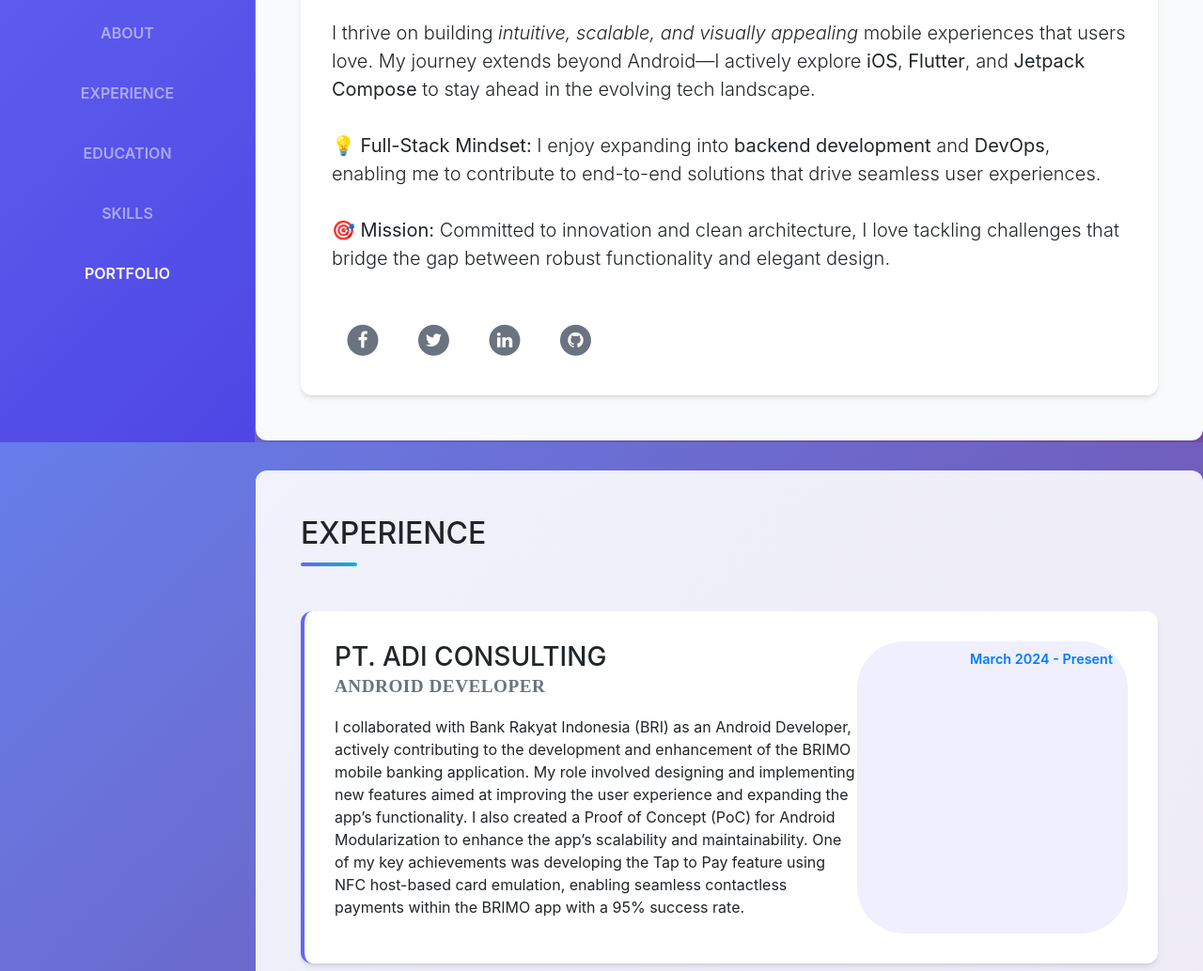
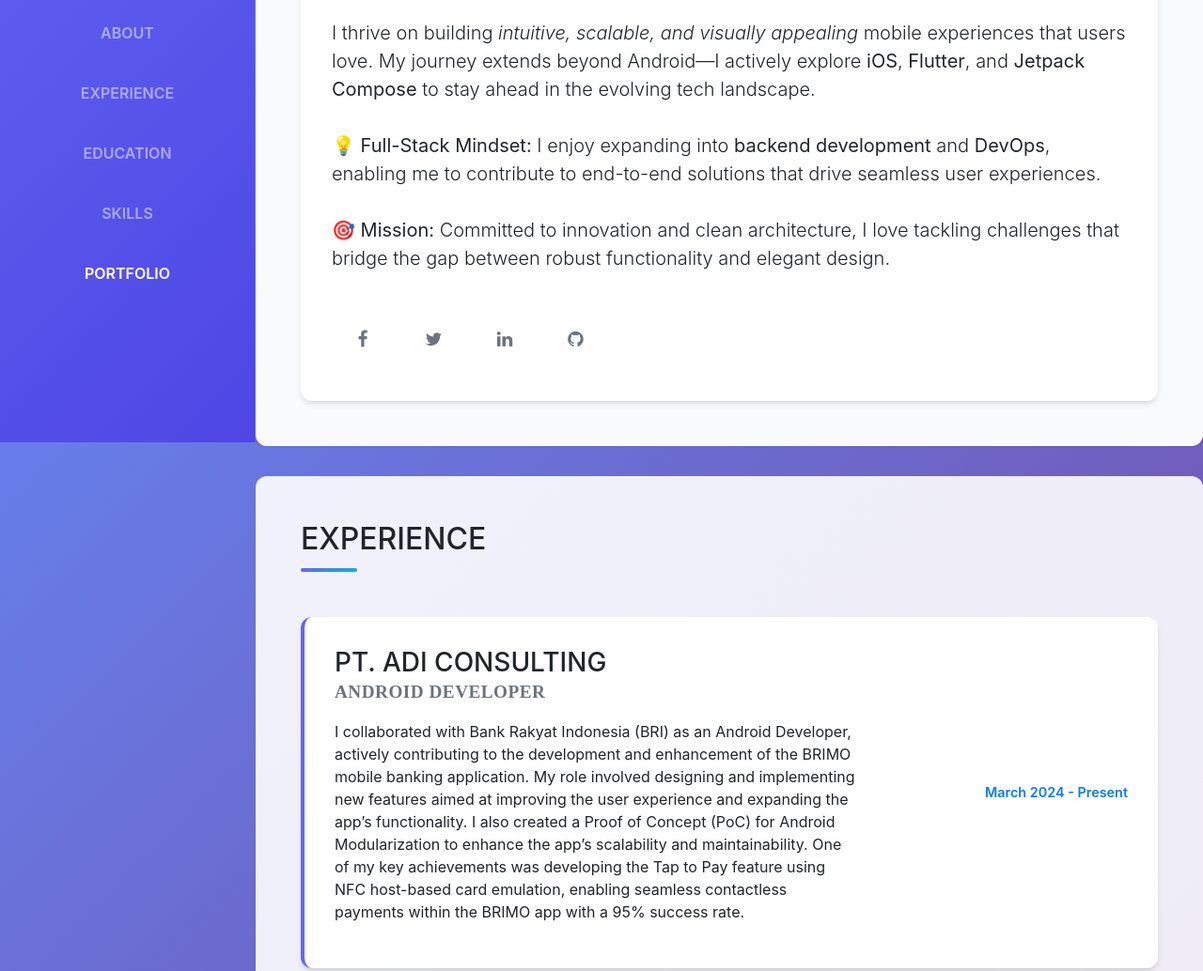
Before and after one commit to bayazidsustami/bayazidsustami.github.io, a website with bundled scripts: page index.html in a window 1280 px wide. Shown: the part 329-1363 px from the top of the page at 94% size. Built offline with nearby package versions, Linux system fonts and the light colour scheme; a web font is replaced by a local one.

Commit message:
feat: enhance social icons styling and layout for improved user interaction

```diff
--- a/css/resume.css
+++ b/css/resume.css
@@ -161,6 +161,58 @@
   font-size: 1.2rem;
 }
 
+/* Fix for fa-stack icons in social links */
+.list-social-icons a .fa-stack {
+  width: 100%;
+  height: 100%;
+  display: flex;
+  align-items: center;
+  justify-content: center;
+}
+
+.list-social-icons a .fa-stack .fa-circle {
+  color: rgba(255, 255, 255, 0.2);
+  transition: var(--transition);
+}
+
+.list-social-icons a .fa-stack .fa-inverse {
+  color: var(--text-secondary);
+  transition: var(--transition);
+}
+
+.list-social-icons a:hover .fa-stack .fa-circle {
+  color: var(--primary-color);
+}
+
+.list-social-icons a:hover .fa-stack .fa-inverse {
+  color: white;
+}
+
+/* Alternative simple icon style - uncomment if you prefer simpler icons */
+/*
+.list-social-icons a {
+  color: var(--text-secondary);
+  transition: var(--transition);
+  display: inline-flex;
+  align-items: center;
+  justify-content: center;
+  width: 50px;
+  height: 50px;
+  border-radius: 50%;
+  background: rgba(255, 255, 255, 0.1);
+  backdrop-filter: blur(10px);
+  margin: 0 0.5rem;
+  font-size: 1.5rem;
+}
+
+.list-social-icons a:hover {
+  color: white;
+  background: var(--primary-color);
+  transform: translateY(-2px);
+  box-shadow: var(--shadow-lg);
+}
+*/
+
 /* Skills Icons */
 .list-icons {
   font-size: 4rem;
@@ -206,11 +258,17 @@
   min-width: none;
   color: var(--primary-color);
   font-weight: 600;
-  background: rgba(99, 102, 241, 0.1);
-  padding: 0.5rem 1rem;
-  border-radius: 50px;
-  display: inline-block;
   font-size: 0.9rem;
+  display: flex;
+  align-items: center;
+  justify-content: center;
+}
+
+section.resume-section .resume-item .resume-date span {
+  color: var(--primary-color);
+  font-weight: 600;
+  font-size: 0.9rem;
+  text-align: center;
 }
 
 /* Portfolio Cards */
@@ -262,6 +320,9 @@
   }
   section.resume-section .resume-item .resume-date {
     min-width: 18rem;
+    display: flex;
+    align-items: center;
+    justify-content: flex-end;
   }
 }
 
```
